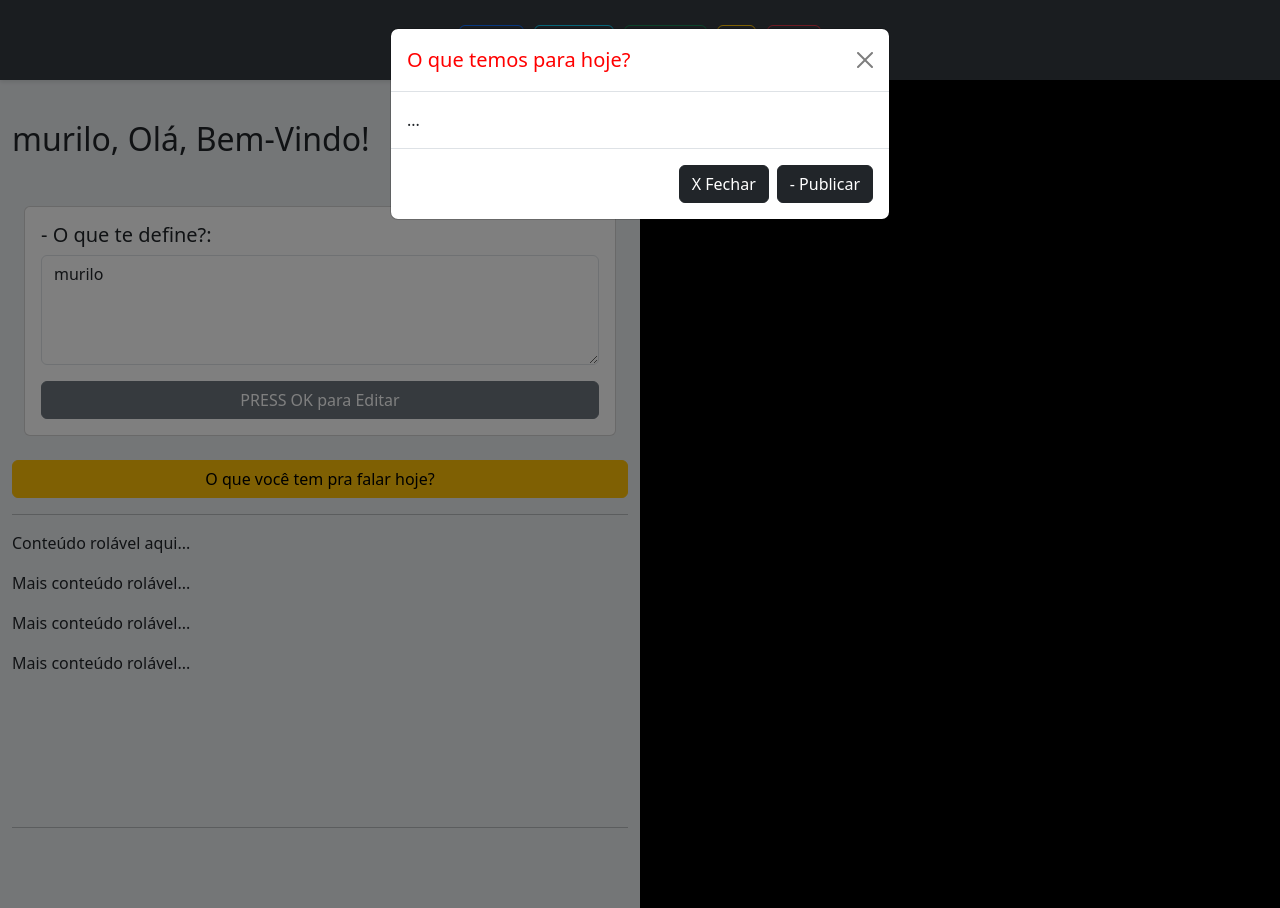
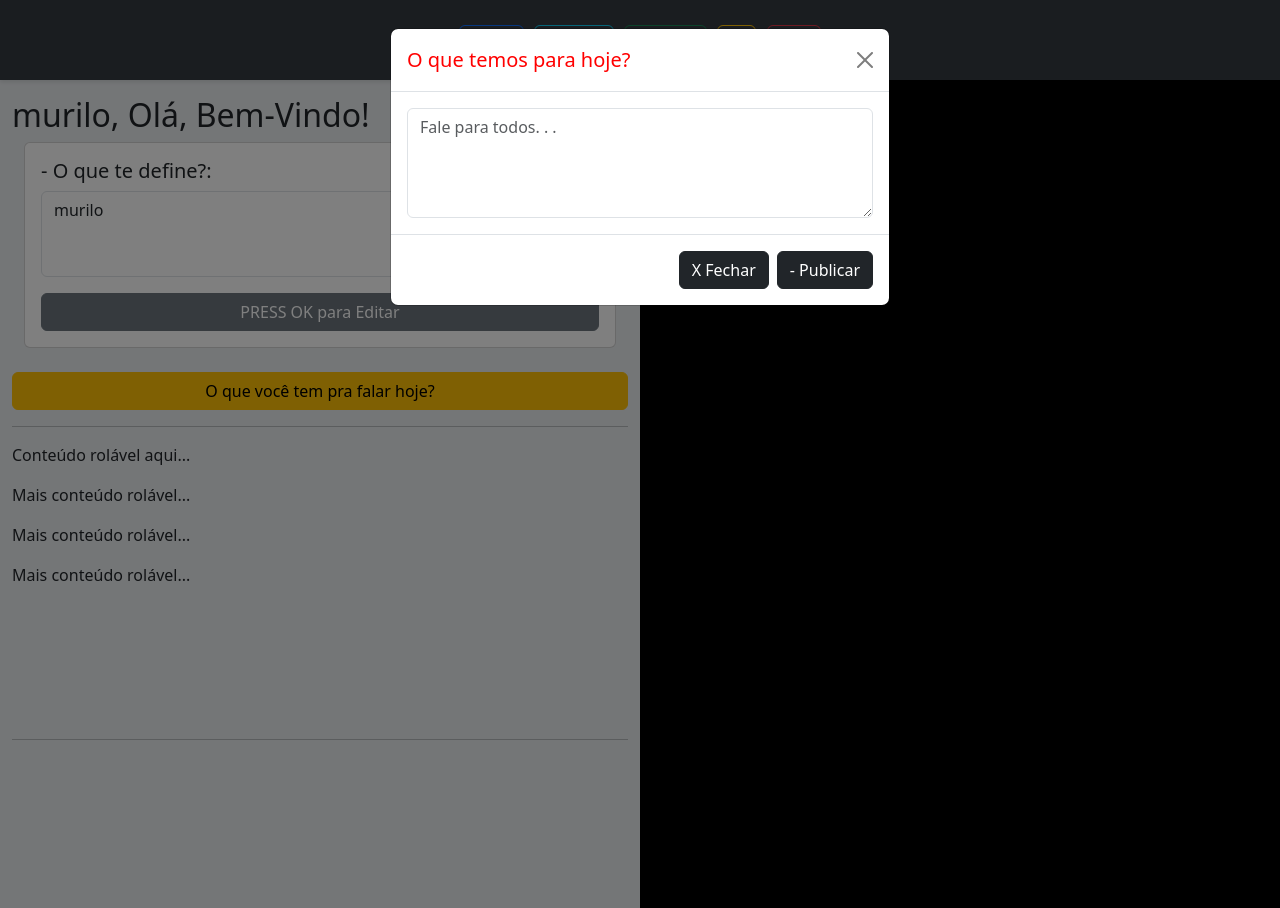
Before and after one commit to MBScorsato/redesocial, a Django app: page /plataforma/inicio/ in a window 1280 px wide, after a click on "O que você tem pra falar hoje?". Run offline with Django 4.2, Linux system fonts and the light colour scheme; a user stored in the database is signed in; data comes from the database, SQL or seed files in the repository; both versions use the stored data as it was after the commit.

Commit message:
bootstrao da plataforma.html ajustado,  100 caracteres definido

```diff
--- a/plataforma/templates/plataforma.html
+++ b/plataforma/templates/plataforma.html
@@ -18,10 +18,10 @@
 <div class="container-fluid vh-100 mt-5">
     <div class="row h-100">
         <!-- Coluna esquerda rolável -->
-         <div class="col-md-6" style="background-color: #e9ecef;"><br><br>
+         <div class="col-md-6" style="background-color: #e9ecef;"><br>
             <br><h2>{{ nome }}, Olá, Bem-Vindo!</h2>
 
-  <div class="container-fluid mt-5">
+<div class="container-fluid mt-1">
     <div class="row">
         <div class="col-12">
             <div class="card">
@@ -30,16 +30,17 @@
                         {% csrf_token %}
                         <h5 class="card-title"> - O que te define?:</h5>
                         <p class="card-text">
-                            <textarea class="form-control" id="exampleTextarea" name="msg_html" rows="4" placeholder="Fale mais de você . . . ">{{ menssagem }}</textarea>
+                            <textarea class="form-control" id="exampleTextarea" name="msg_html" rows="3" placeholder="Fale mais de você . . . 100 caracteres" maxlength="100">{{ menssagem }}</textarea>
                         </p>
-                        <button type="submit" class="btn w-100 btn-secondary" >PRESS OK para Editar</button>
+                        <button type="submit" class="btn w-100 btn-secondary">PRESS OK para Editar</button>
                     </form>
                 </div>
             </div>
         </div>
     </div>
 </div>
-             <br>
+
+<br>
 <!-- Botão para lançar o modal com largura total -->
 <button type="button" class="btn btn-warning w-100" data-bs-toggle="modal" data-bs-target="#exampleModal">
   O que você tem pra falar hoje?
@@ -54,7 +55,8 @@
         <button type="button" class="btn-close btn-close-dark" data-bs-dismiss="modal" aria-label="Close"></button>
       </div>
       <div class="modal-body">
-        ...
+        <textarea class="form-control" name="msg_html" rows="4" placeholder="Fale para todos. . . "></textarea>
+
       </div>
       <div class="modal-footer">
         <button type="button" class="btn btn-dark" data-bs-dismiss="modal">X Fechar</button>
```
Also changed, not shown: db.sqlite3, media/img_index/kkjkkkkkkkkllolo.jpg (added), plataforma/migrations/0003_alter_menssagem_plataforma_msg.py (added), plataforma/migrations/0004_alter_menssagem_plataforma_msg.py (added), plataforma/migrations/0005_alter_menssagem_plataforma_msg.py (added), plataforma/migrations/0006_alter_menssagem_plataforma_msg.py (added).
